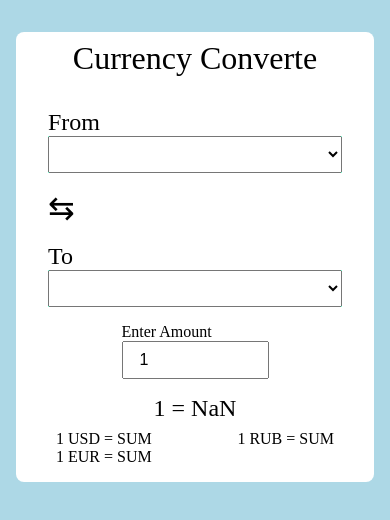
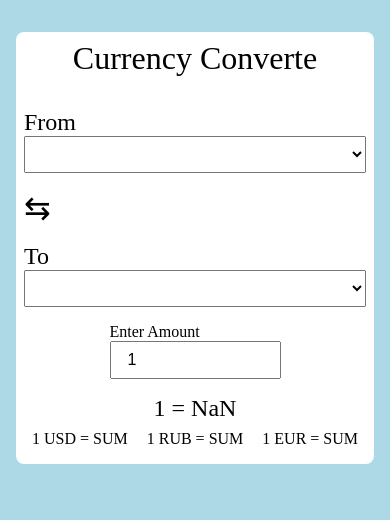
Before and after one commit to MJony05/currency-changer, a plain HTML site: page index.html in a window 390 px wide. Drawn offline with Linux system fonts and the light colour scheme; no server answers.

Commit message:
made responsive

```diff
--- a/script.js
+++ b/script.js
@@ -48,7 +48,7 @@ setInterval(function () {
   let select1 = document.getElementsByClassName("select1")[0].value;
   let select2 = document.getElementsByClassName("select2")[0].value;
   let res = (data[select2] / data[select1]) * a;
-  result.textContent = `${a} ${select1} = ${res} ${select2}`;
+  result.textContent = `${a} ${select1} = ${res.toFixed(3)} ${select2}`;
 }, 100);
 // function natija(e) {
 //   e.preventDefault(e);
--- a/style.css
+++ b/style.css
@@ -39,7 +39,7 @@ i {
 .container {
   max-width: 800px;
   margin: 2em auto;
-  padding: 0.5rem 2rem;
+  padding: 0.5rem 0.5rem;
   background: white;
   border-radius: 8px;
   display: flex;
```
